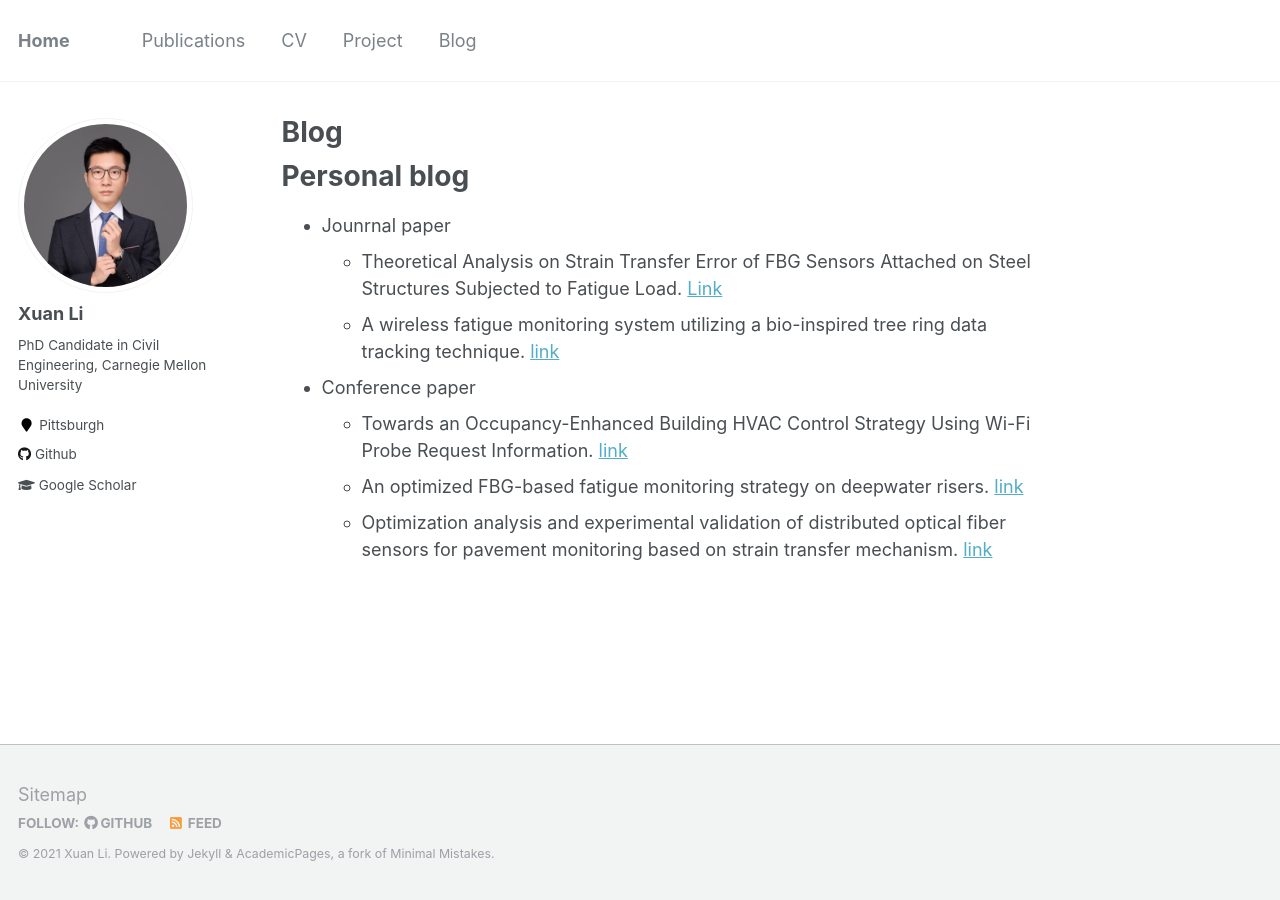
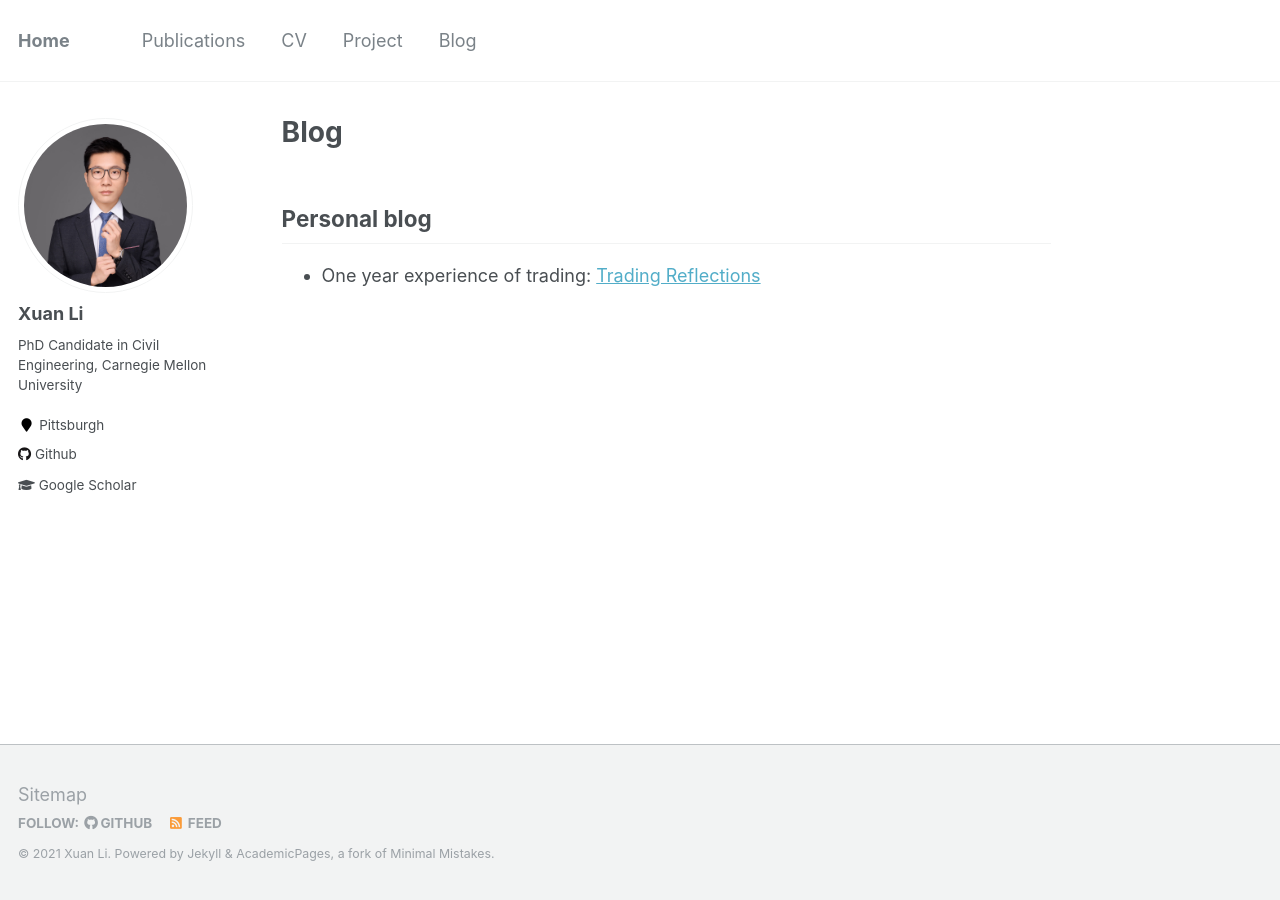
Before and after one commit to milanlx/milanlx.github.io, a Jekyll site: the page built from _pages/blog.md, in a window 1280 px wide. Built offline with Jekyll 4.4.1, drawn with Linux system fonts in a browser that asks for light colours.

Commit message:
Update blog.md

```diff
--- a/_pages/blog.md
+++ b/_pages/blog.md
@@ -5,13 +5,6 @@ author_profile: true
 ---
 
 Personal blog
-======
+---------------
 
-* Jounrnal paper
-  * Theoretical Analysis on Strain Transfer Error of FBG Sensors Attached on Steel Structures Subjected to Fatigue Load. [Link](https://onlinelibrary.wiley.com/doi/pdf/10.1111/str.12195)
-  * A wireless fatigue monitoring system utilizing a bio-inspired tree ring data tracking technique. [link](https://www.mdpi.com/1424-8220/14/3/4364/htm)
-
-* Conference paper
-  * Towards an Occupancy-Enhanced Building HVAC Control Strategy Using Wi-Fi Probe Request Information. [link](https://ascelibrary.org/doi/abs/10.1061/9780784480847.003)
-  * An optimized FBG-based fatigue monitoring strategy on deepwater risers.  [link](https://www.spiedigitallibrary.org/conference-proceedings-of-spie/9276/927620/An-optimized-FBG-based-fatigue-monitoring-strategy-on-deepwater-risers/10.1117/12.2072847.full?SSO=1)
-  * Optimization analysis and experimental validation of distributed optical fiber sensors for pavement monitoring based on strain transfer mechanism. [link](https://www.researchgate.net/publication/309282249_Optimization_analysis_and_experimental_validation_of_distributed_optical_fiber_sensors_for_pavement_monitoring_based_on_strain_transfer_mechanism)
+* One year experience of trading: [Trading Reflections](https://milanlx.github.io/files/trading_reflection.pdf)
```
